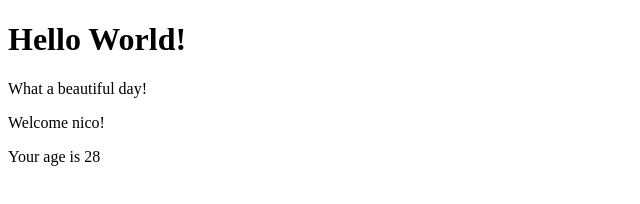
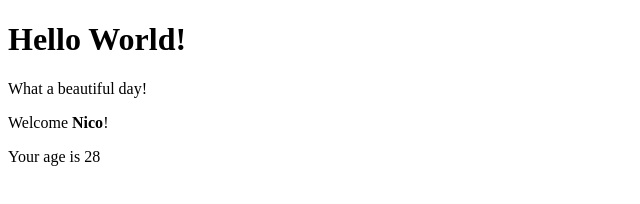
Before and after one commit to nicpes/react_exercises, a React (Create React App) app: page / in a window 1280 px wide. Shown: the top 204 px of the page, without its empty margins (0-640 px from the left). Built offline with nearby package versions, Linux system fonts and the light colour scheme.

Commit message:
props-04

```diff
--- a/src/App.js
+++ b/src/App.js
@@ -3,11 +3,12 @@ import { Hello } from "./Hello";
 import { Welcome } from "./Welcome";
 
 export class App extends React.Component {
+
   render() {
     return (
       <div>
         <Hello />
-        <Welcome name="nico" age={28} />
+        <Welcome name ={<strong>Nico</strong>} age={28} />
       </div>
     );
   }
```
